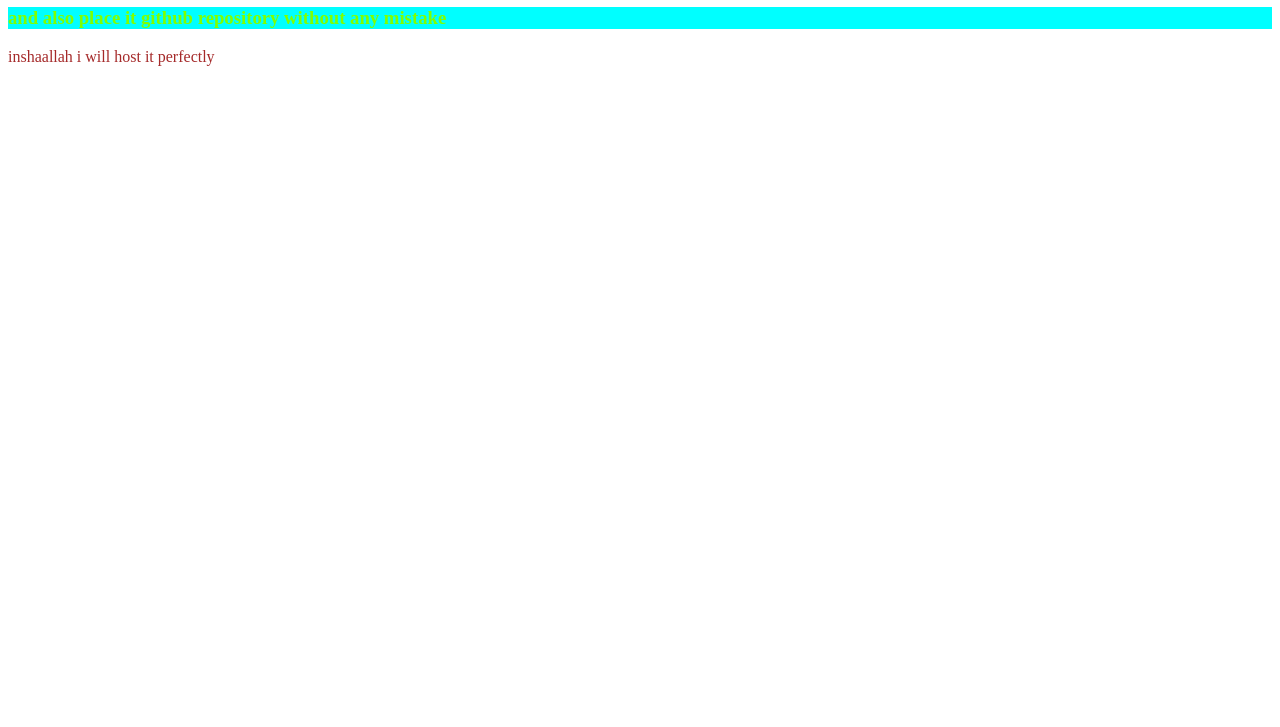
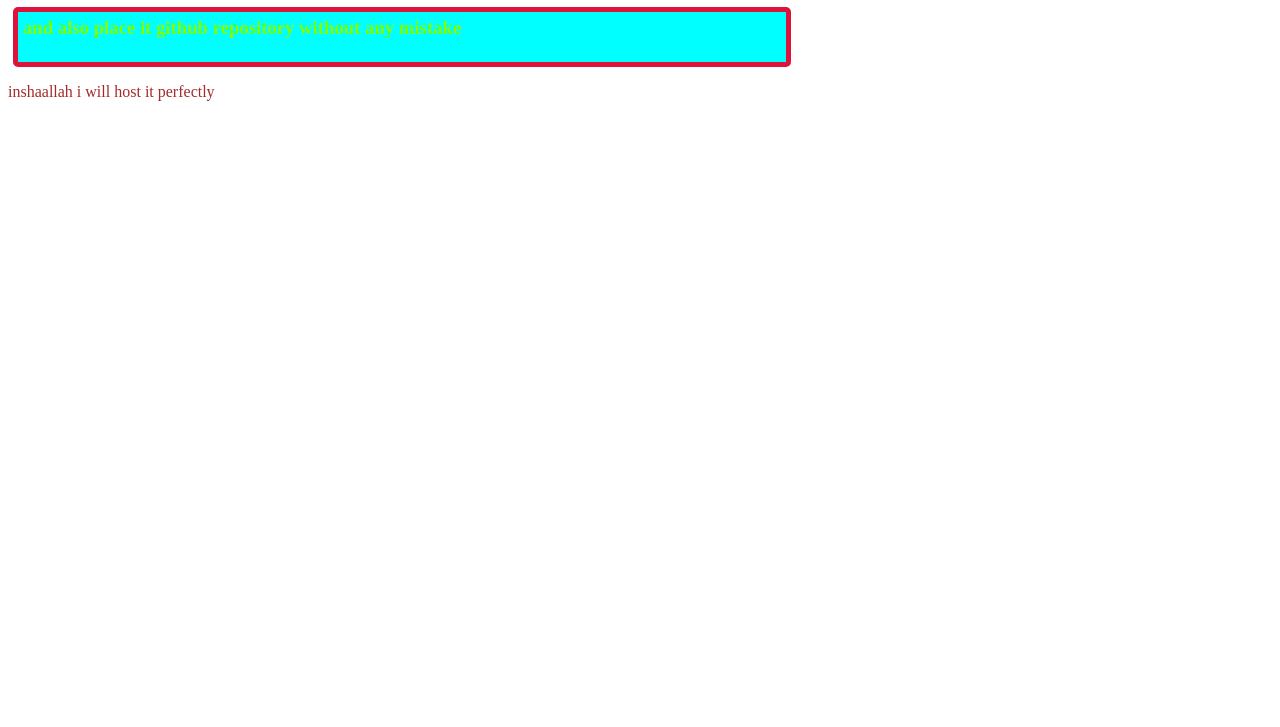
Before and after one commit to AshrafulAlam1995/my-fifth-repo, a plain HTML site: page index.html in a window 1280 px wide. Shown: the part 73-800 px from the top of the page. Drawn offline with Linux system fonts and the light colour scheme.

Commit message:
css extra

```diff
--- a/style.css
+++ b/style.css
@@ -4,6 +4,12 @@ h1{
 h3{
   color: chartreuse;
   background-color: cyan;
+  height: 40px;
+  width: 60%;
+  border: crimson solid 5px;
+  border-radius: 5px;
+  margin: 5px;
+  padding: 5px;
 }
 
 p{
```
